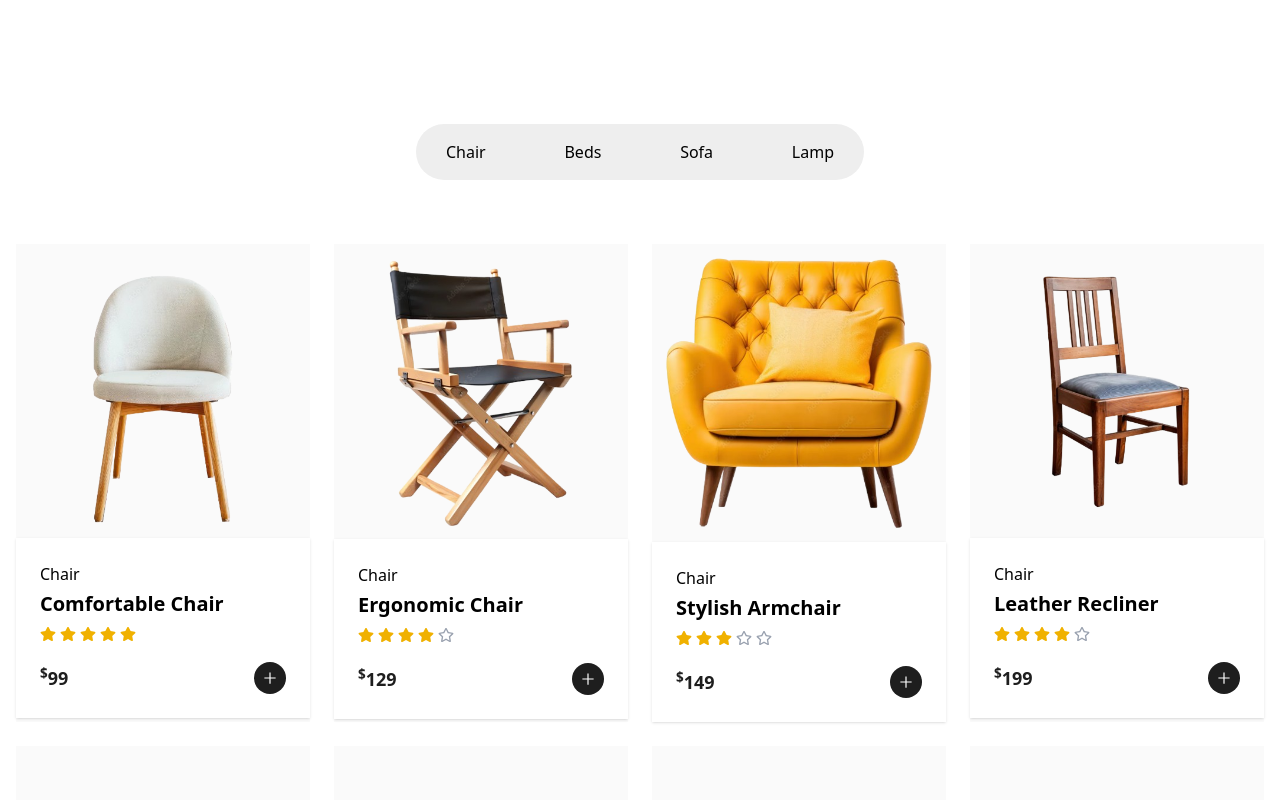
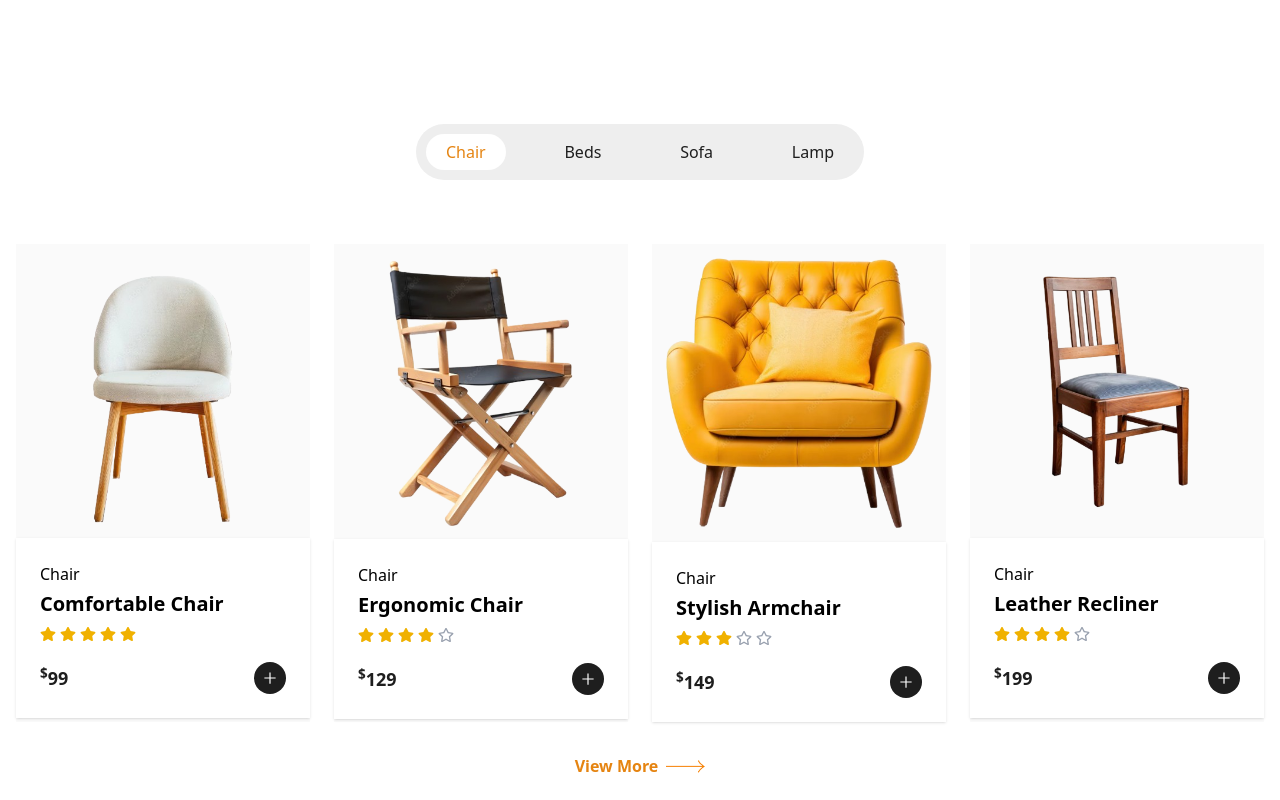
Before and after one commit to khanRabiul/panto, a React (Vite) app: page / in a window 1280 px wide. Shown: the part 1100-1900 px from the top of the page. Built offline with nearby package versions, Linux system fonts and the light colour scheme.

Commit message:
[Products] display products based on selected category

```diff
--- a/src/components/Navbar.jsx
+++ b/src/components/Navbar.jsx
@@ -13,7 +13,7 @@ const navMenuItems = [
   { path: "/contact", label: "Contact" },
 ];
 
-const NavMenu = (toggleMobileMenu) => {
+const NavMenu = ({toggleMobileMenu}) => {
   return (
     <ul className="flex flex-col md:flex-row items-center gap-8 capitalize">
       {navMenuItems.map((navMenuItem, index) => (
@@ -44,7 +44,7 @@ const Navbar = () => {
       }
     };
     window.addEventListener("scroll", handleScroll);
-    return () => window.addEventListener("scroll", handleScroll);
+    return () => window.removeEventListener("scroll", handleScroll);
   }, []);
 
   return (
--- a/src/components/page/shop/Products.jsx
+++ b/src/components/page/shop/Products.jsx
@@ -1,9 +1,16 @@
+import { useState } from "react";
 import { products } from "../../../utils/products";
 import ProductsCard from "./ProductCard";
-
+import btnIcon from '../../../assets/button-icon.png'
 const Products = ({ headline }) => {
   const categories = ["Chair", "Beds", "Sofa", "Lamp"];
+  const [selectedCategory, setSelctedCategory] = useState("Chair");
+  const [visibleProducts, setVisibleProducts] = useState(4);
+  const filteredProducts = products.filter((product) => product.category === selectedCategory);
 
+  const loadMoreProducts = () => {
+    setVisibleProducts((prev) => prev + 4);
+  };
   return (
     <div className="">
       <div className="section-container">
@@ -13,7 +20,16 @@ const Products = ({ headline }) => {
         <div className="bg-[#EEEEEE] max-w-md mx-auto sm:rounded-full md:p-2.5 py-5 mb-16 ">
           <div className="flex flex-col sm:flex-row justify-center md:justify-between items-center gap-4">
             {categories.map((category, index) => (
-              <button key={index} className="py-1.5 sm:px-5 px-8 rounded-full hover:bg-primary hover:text-white transition-colors">
+              <button
+                onClick={() => {
+                  setSelctedCategory(category);
+                  setVisibleProducts(4);
+                }}
+                key={index}
+                className={`py-1.5 sm:px-5 px-8 rounded-full hover:bg-primary hover:text-white transition-colors ${
+                  selectedCategory === category ? "bg-white text-primary" : "text-secondary"
+                }`}
+              >
                 {category}
               </button>
             ))}
@@ -22,10 +38,17 @@ const Products = ({ headline }) => {
 
         {/* product grid */}
         <div className="grid grid-cols-1 sm:grid-cols-2 md:grid-cols-4 gap-6">
-          {products.map((product) => (
+          {filteredProducts.slice(0, visibleProducts).map((product) => (
             <ProductsCard key={product.name} product={product} />
           ))}
         </div>
+        {visibleProducts < filteredProducts.length && (
+          <div className="flex items-center justify-center mt-8">
+            <button className="flex items-center cursor-pointer text-primary font-semibold text-base"
+            onClick={loadMoreProducts}
+            >View More <img className="ml-2" src={btnIcon} alt="button icon" /></button>
+          </div>
+        )}
       </div>
     </div>
   );
```
